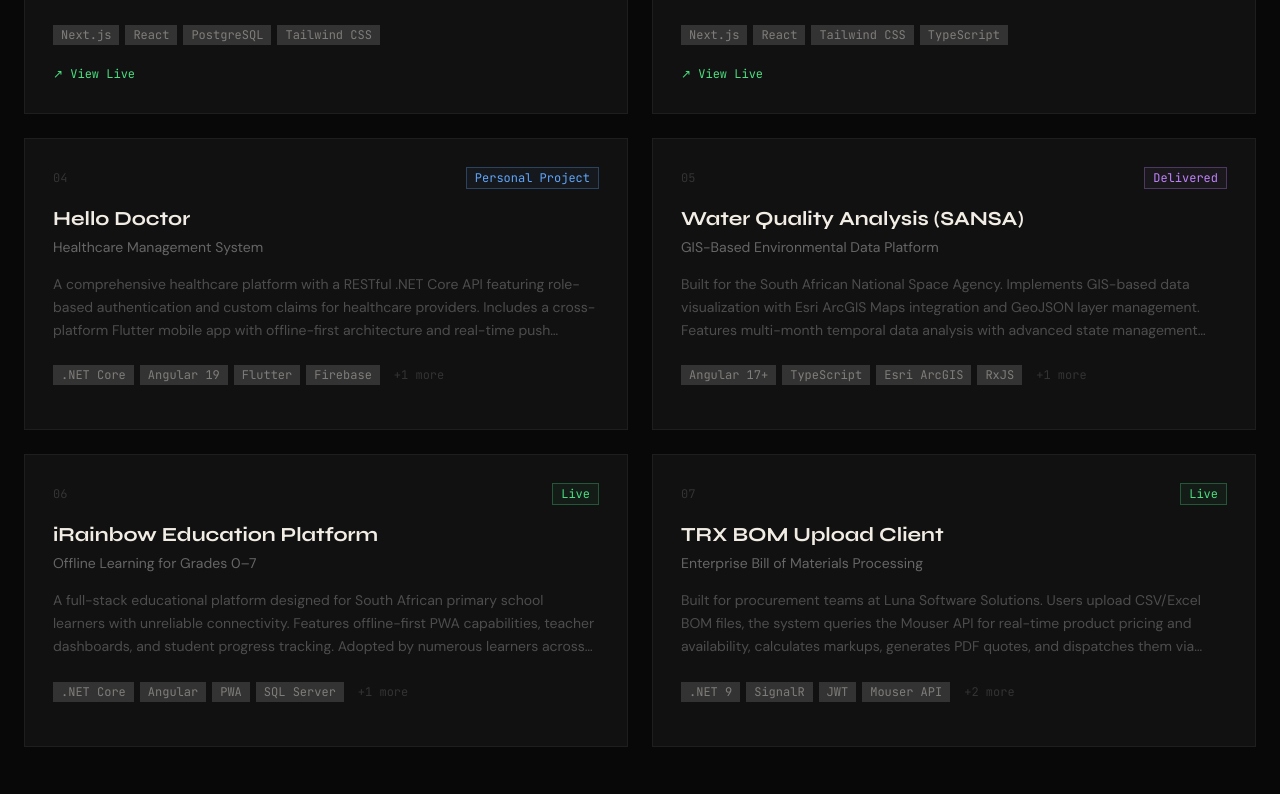
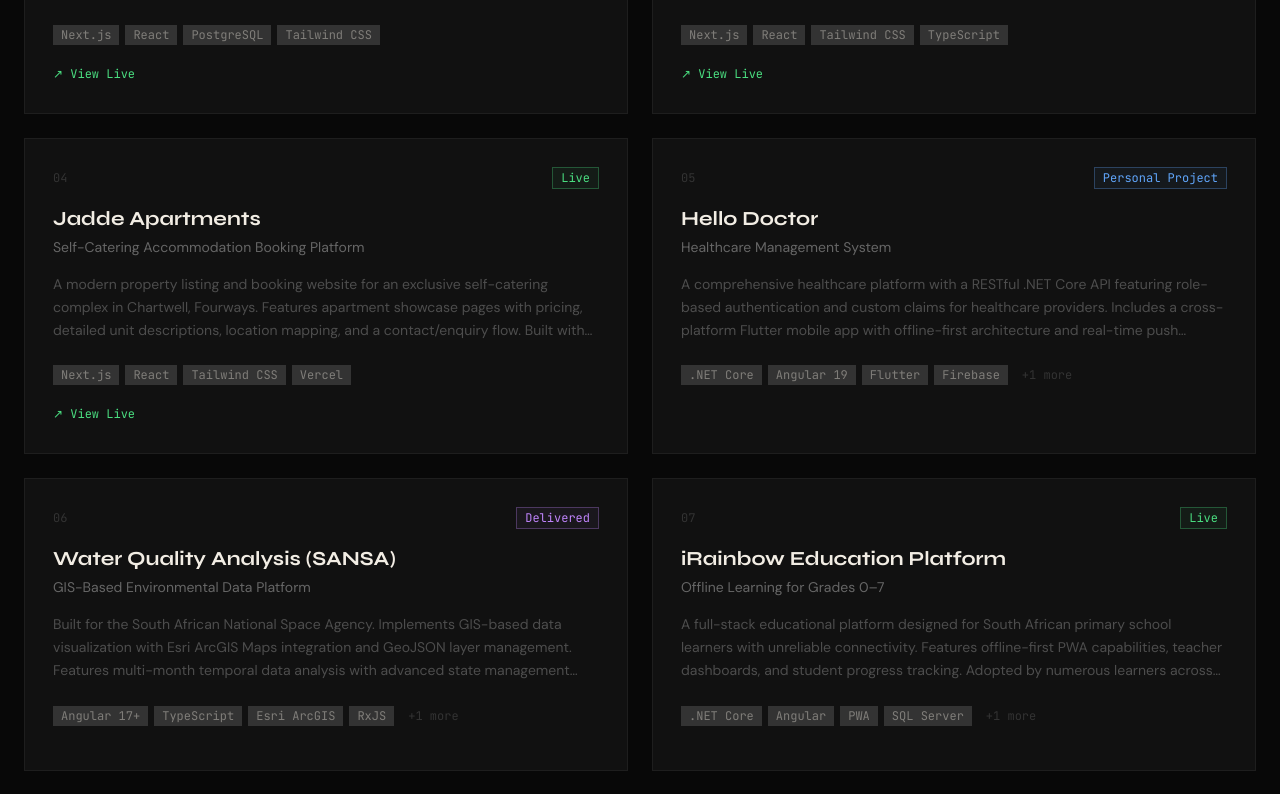
Before and after one commit to Comfie/comfort-portfolio, a Next.js app: page / in a window 1280 px wide. Shown: the part 5160-5954 px from the top of the page. Built offline with nearby package versions, Linux system fonts and the light colour scheme.

Commit message:
feat: add Jadde Apartments (#04); fix duplicate Live badge on cards

```diff
--- a/app/sections/Projects.tsx
+++ b/app/sections/Projects.tsx
@@ -37,6 +37,17 @@ const projects = [
   },
   {
     number: "04",
+    name: "Jadde Apartments",
+    tagline: "Self-Catering Accommodation Booking Platform",
+    description:
+      "A modern property listing and booking website for an exclusive self-catering complex in Chartwell, Fourways. Features apartment showcase pages with pricing, detailed unit descriptions, location mapping, and a contact/enquiry flow. Built with Next.js for fast SSR performance and deployed on Vercel.",
+    stack: ["Next.js", "React", "Tailwind CSS", "Vercel"],
+    status: "Live",
+    highlight: false,
+    links: { live: "https://jadde-apartments.vercel.app/" },
+  },
+  {
+    number: "05",
     name: "Hello Doctor",
     tagline: "Healthcare Management System",
     description:
@@ -47,7 +58,7 @@ const projects = [
     links: { github: "https://github.com/comfie" },
   },
   {
-    number: "05",
+    number: "06",
     name: "Water Quality Analysis (SANSA)",
     tagline: "GIS-Based Environmental Data Platform",
     description:
@@ -58,7 +69,7 @@ const projects = [
     links: {},
   },
   {
-    number: "06",
+    number: "07",
     name: "iRainbow Education Platform",
     tagline: "Offline Learning for Grades 0–7",
     description:
@@ -69,7 +80,7 @@ const projects = [
     links: {},
   },
   {
-    number: "07",
+    number: "08",
     name: "TRX BOM Upload Client",
     tagline: "Enterprise Bill of Materials Processing",
     description:
@@ -205,7 +216,7 @@ export default function Projects() {
                   >
                     {project.status}
                   </span>
-                  {project.links.live && (
+                  {project.links.live && project.status !== "Live" && (
                     <span className="font-mono text-xs px-2 py-0.5 border text-green-400 border-green-400/30 bg-green-400/5" style={{ fontFamily: 'JetBrains Mono, monospace' }}>
                       Live
                     </span>
```
